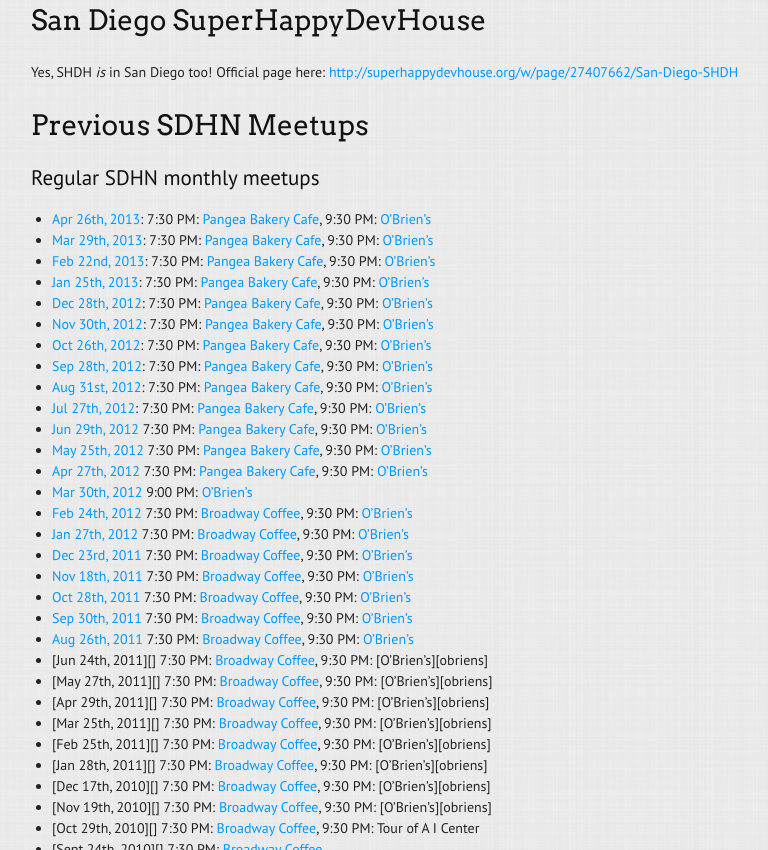
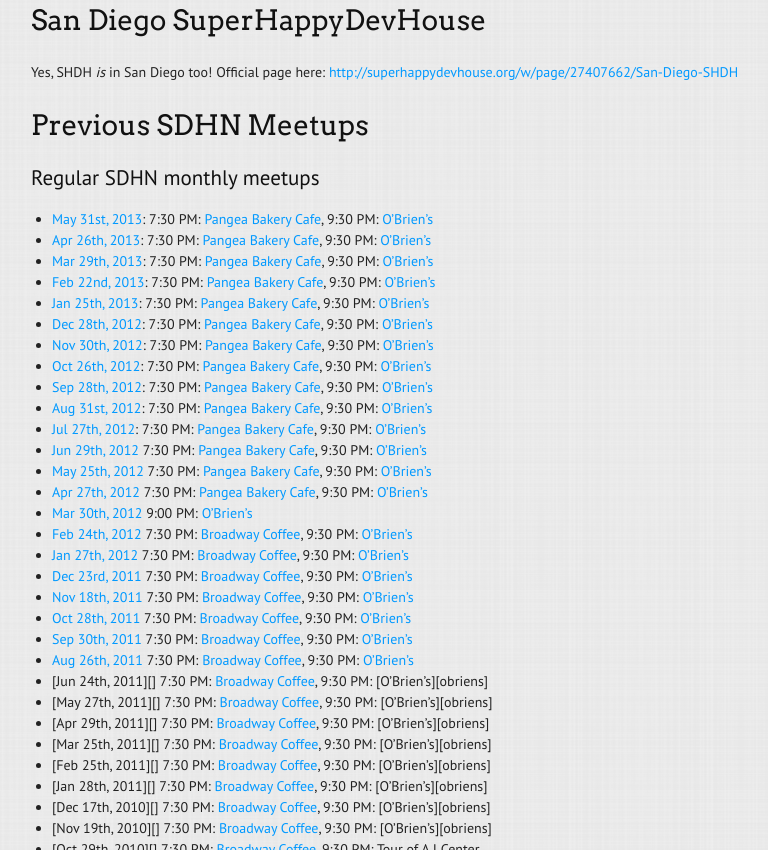
Before and after one commit to sdhn/sdhn.github.com, a Jekyll site: the page built from index.md, in a window 1280 px wide and 900 px high, scrolled down 807 px, cut to the strip 50-900 px from the top of the window. Shown: the whole strip, without its empty margins (159-927 px from the left). Built offline with Jekyll 4.4.1, drawn with Linux system fonts in a browser that asks for light colours.

Commit message:
Add May meetup

```diff
--- a/index.md
+++ b/index.md
@@ -35,6 +35,7 @@ Previous SDHN Meetups
 
 ### Regular SDHN monthly meetups
 
+- [May 31st, 2013][]: 7:30 PM: [Pangea Bakery Cafe][], 9:30 PM: [O'Brien's][]
 - [Apr 26th, 2013][]: 7:30 PM: [Pangea Bakery Cafe][], 9:30 PM: [O'Brien's][]
 - [Mar 29th, 2013][]: 7:30 PM: [Pangea Bakery Cafe][], 9:30 PM: [O'Brien's][]
 - [Feb 22nd, 2013][]: 7:30 PM: [Pangea Bakery Cafe][], 9:30 PM: [O'Brien's][]
@@ -114,6 +115,7 @@ Previous SDHN Meetups
 [Feb 22nd, 2013]: http://news.ycombinator.com/item?id=5248324
 [Mar 29th, 2013]: https://news.ycombinator.com/item?id=5452686
 [Apr 26th, 2013]: https://news.ycombinator.com/item?id=5605397
+[May 31st, 2013]: https://news.ycombinator.com/item?id=5790224
 
 Job posting guidelines on the mailing list
 ------------------------------------------
@@ -140,4 +142,4 @@ Links of Varying Degrees of Usefulness
 [Pangea Bakery Cafe]: http://www.yelp.com/biz/pangea-bakery-cafe-san-diego
 [join mailing list]: http://groups.google.com/group/sd-hackernews/subscribe
 
-[current anyvite]: http://anyvite.com/zasnnkdwab
+[current anyvite]: http://anyvite.com/m5s0wemp7q
```
